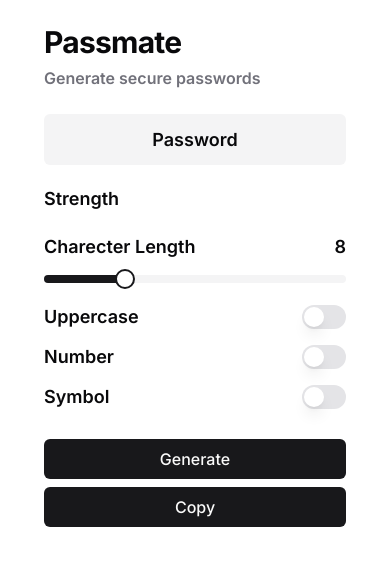
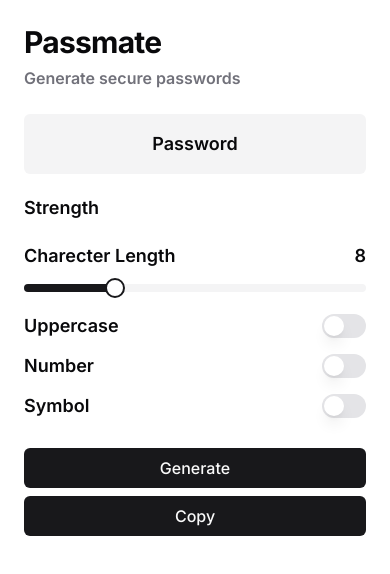
Before and after one commit to SwayamRabari/passmate, a React (Vite) app: page / in a window 390 px wide. Shown: the top 574 px of the page. Built offline with nearby package versions, Linux system fonts and the light colour scheme.

Commit message:
chore: update Card component to use full viewport width on mobile

```diff
--- a/src/App.jsx
+++ b/src/App.jsx
@@ -76,7 +76,7 @@ export default function App() {
 
   return (
     <div style={{ fontFamily: "Inter" }}>
-      <Card className="w-[350px]">
+      <Card className="w-[100vw] text-3xl sm:w-[350px]">
         <CardHeader>
           <CardTitle className="text-3xl font-bold">Passmate</CardTitle>
           <CardDescription className="font-semibold text-base">
```
